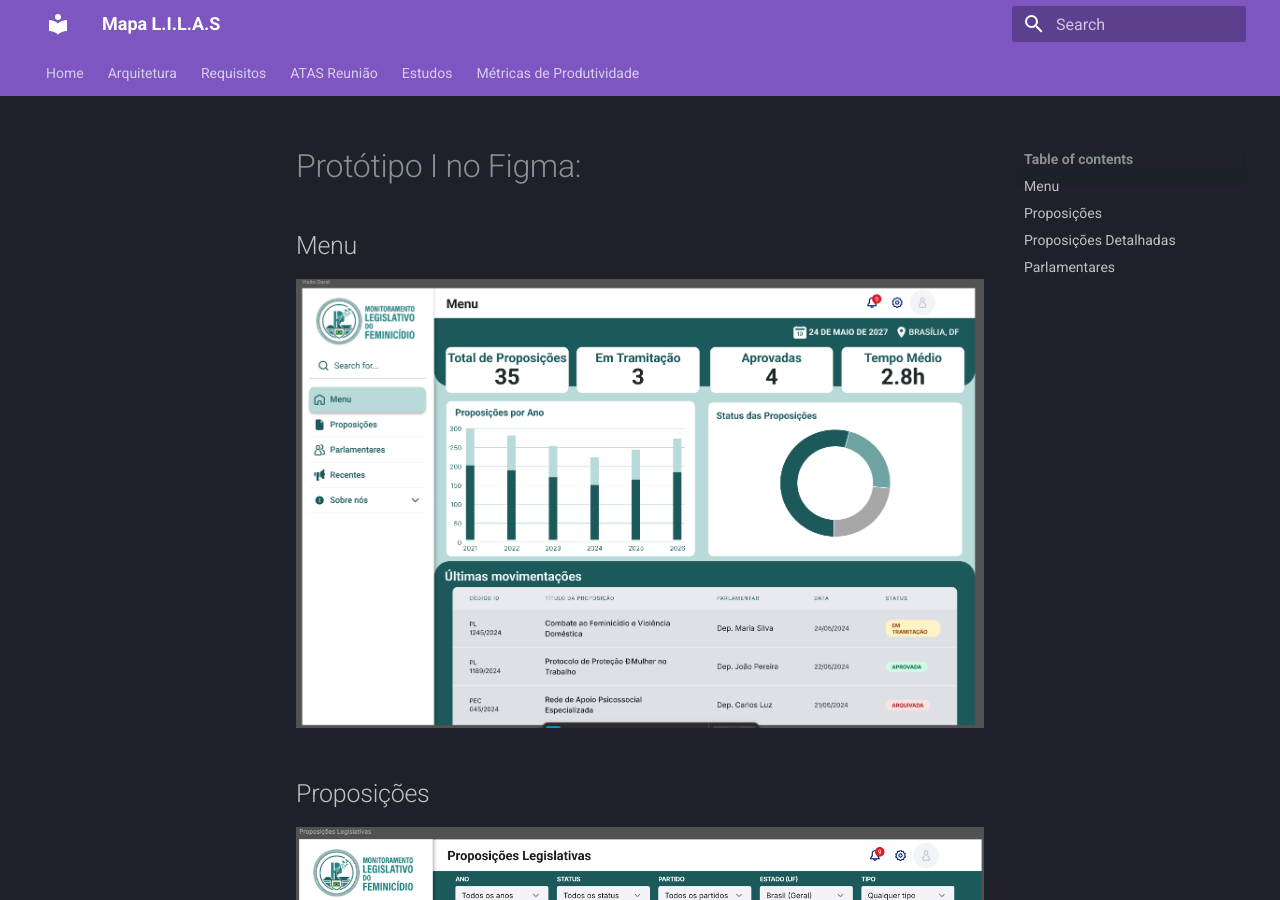
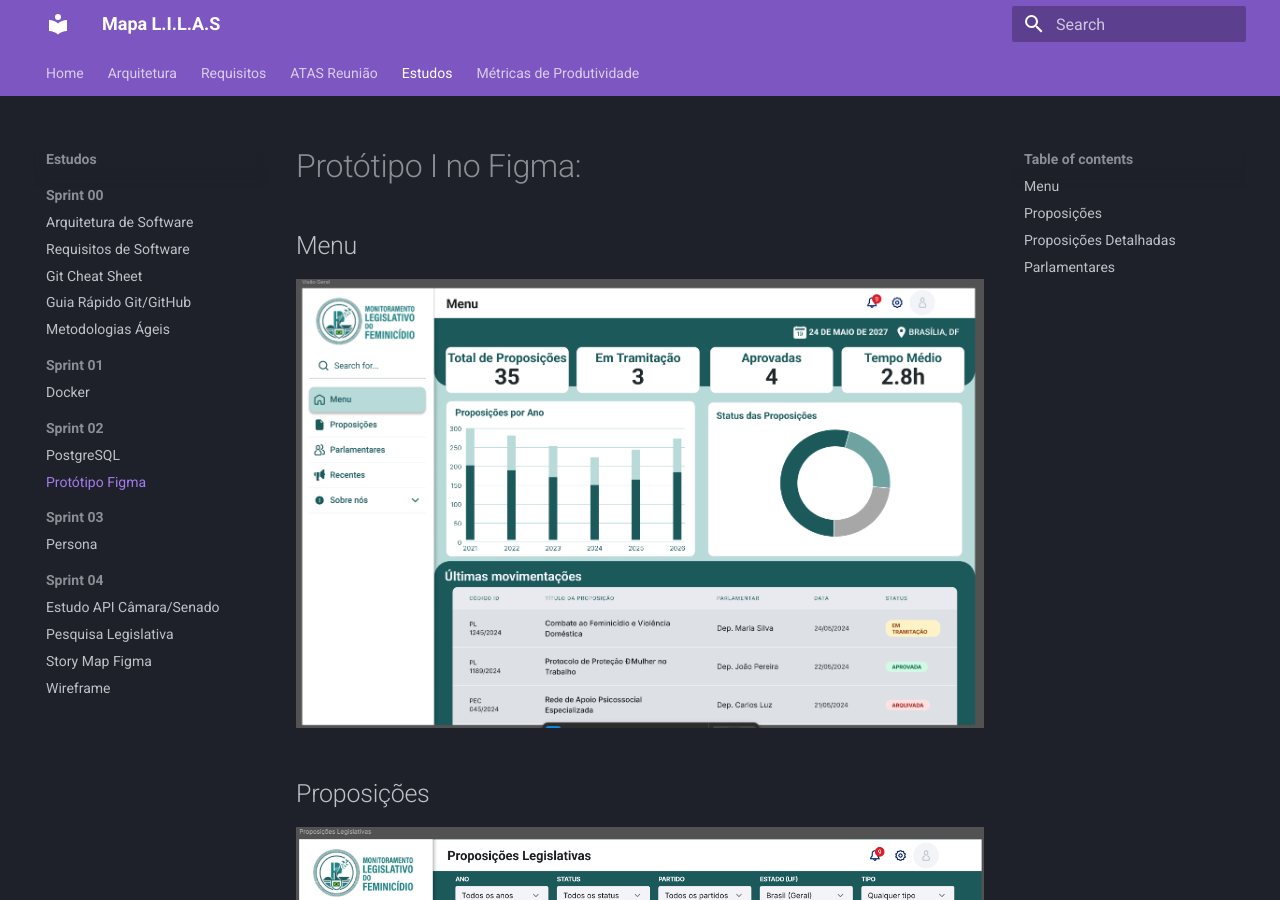
Before and after one commit to unb-mds/2026-1-Squad2, an MkDocs documentation site: the page built from docs/Estudos/Sprint02/prototipoFigma.md, in a window 1280 px wide and 900 px high. Built offline with MkDocs 1.6.1 and Material for MkDocs 9.7.7, drawn with Linux system fonts in a browser that asks for light colours.

Commit message:
docs: atualiza nav com estudos por sprint e critérios de aceitação

```diff
--- a/mkdocs.yml
+++ b/mkdocs.yml
@@ -44,11 +44,24 @@ nav:
       - Reunião06: ATAS Reunião/Ata13_05.md
 
   - Estudos:
-      - Estudo00: Estudos/Sprint00.md
-      - Estudo01: Estudos/Sprint01.md
-      - Estudo02: Estudos/Sprint02.md
-      - Estudo03: Estudos/Sprint03.md
-      - Estudo04: Estudos/Sprint04.md
+      - Sprint 00:
+          - Arquitetura de Software: Estudos/Sprint00/arquiteturaSoftware.md
+          - Requisitos de Software: Estudos/Sprint00/Estudo_Requisitos_de_software.md
+          - Git Cheat Sheet: Estudos/Sprint00/git-cheat-sheet.md
+          - Guia Rápido Git/GitHub: Estudos/Sprint00/GuiaRapido_GitGitHub.md
+          - Metodologias Ágeis: Estudos/Sprint00/_Metodologias.Ageis.md
+      - Sprint 01:
+          - Docker: Estudos/Sprint01/Docker.md
+      - Sprint 02:
+          - PostgreSQL: Estudos/Sprint02/postgreSQL.md
+          - Protótipo Figma: Estudos/Sprint02/prototipoFigma.md
+      - Sprint 03:
+          - Persona: Estudos/Sprint03/persona.md
+      - Sprint 04:
+          - Estudo API Câmara/Senado: "Estudos/Sprint04/Estudo API da Câmara do Senado.md"
+          - Pesquisa Legislativa: "Estudos/Sprint04/Pesquisa Legislativa - Monitoramento de PLs (API do Senado).md"
+          - Story Map Figma: Estudos/Sprint04/StoryMap-figma.md
+          - Wireframe: Estudos/Sprint04/Wireframe.md
 
   - Métricas de Produtividade:
       - Dashboard: scrum/index.html
```
